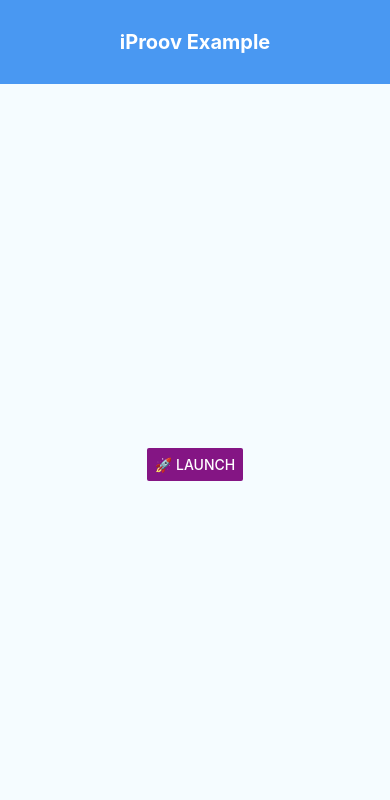
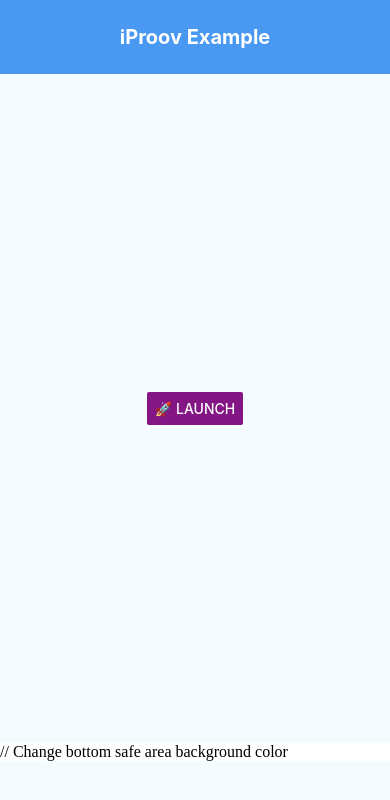
Before and after one commit to iProov/react-native, a React Native app in the folder example/: screen / in a window 390 px wide. Shown: the top 800 px of the page. Built offline with nearby package versions, Linux system fonts and the light colour scheme; no server answers.

Commit message:
iOS tool bar improvements

```diff
--- a/example/App.js
+++ b/example/App.js
@@ -1,5 +1,5 @@
 import React, { Component } from 'react'
-import { StyleSheet, Text, View, Button, Alert } from 'react-native'
+import { StyleSheet, Text, View, Button, Alert, SafeAreaView } from 'react-native'
 import IProov from 'iproov-react-native'
 import ApiClient, {
   CLAIM_TYPE_ENROL,
@@ -73,7 +73,8 @@
 
   render() {
     return (
-      <View style={styles.container}>
+      <View style={{ flex: 1 }} >
+        <SafeAreaView style={styles.container}>
           <View style={styles.toolbar}>
             <Text style={styles.welcome}>iProov Example</Text>
           </View>
@@ -84,6 +85,9 @@
               color="#841584"
             />
           </View>
+        </SafeAreaView>
+        // Change bottom safe area background color
+        <SafeAreaView style={{flex: 1, backgroundColor: '#F5FCFF'}}/>
       </View>
     )
   }
@@ -92,7 +96,8 @@
 const styles = StyleSheet.create({
   container: {
     flexDirection: 'column',
-    flex: 1
+    flex: 9,
+    backgroundColor: '#4998f2',
   },
   toolbar: {
     flex: 1,
```
Lines whose indentation alone changed are shown as unchanged.
